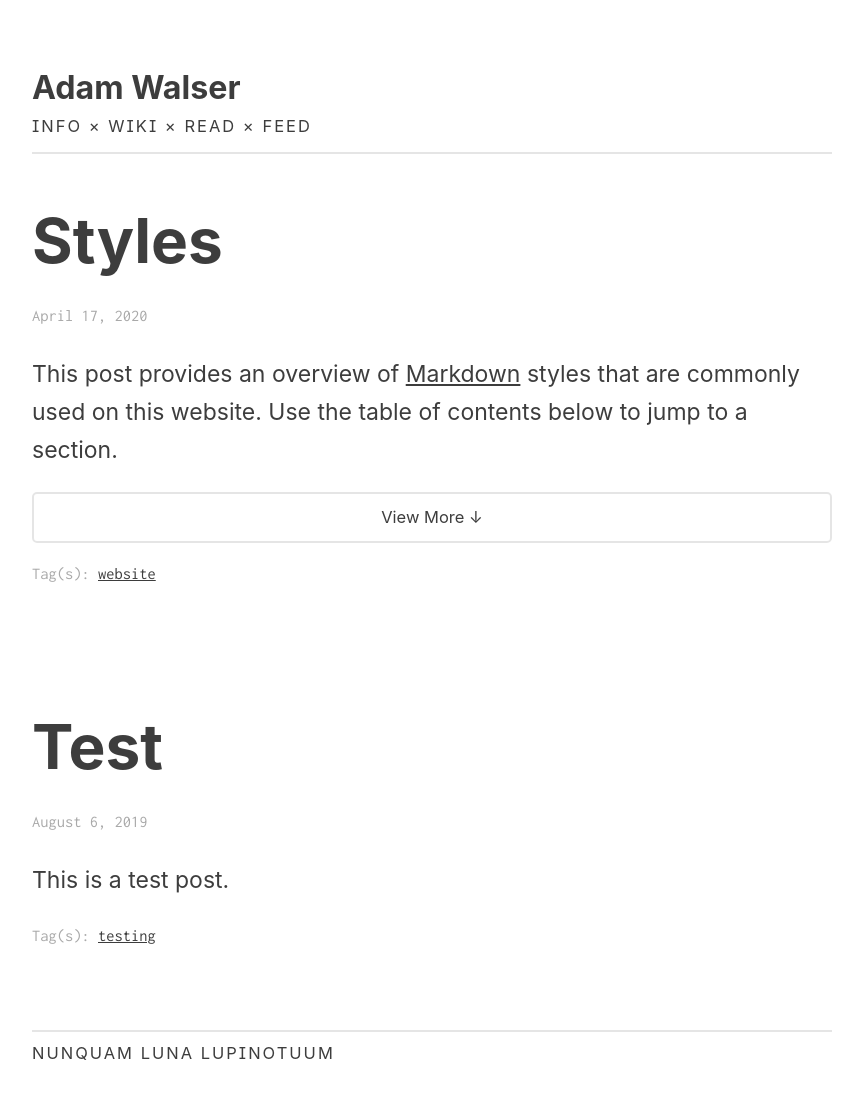
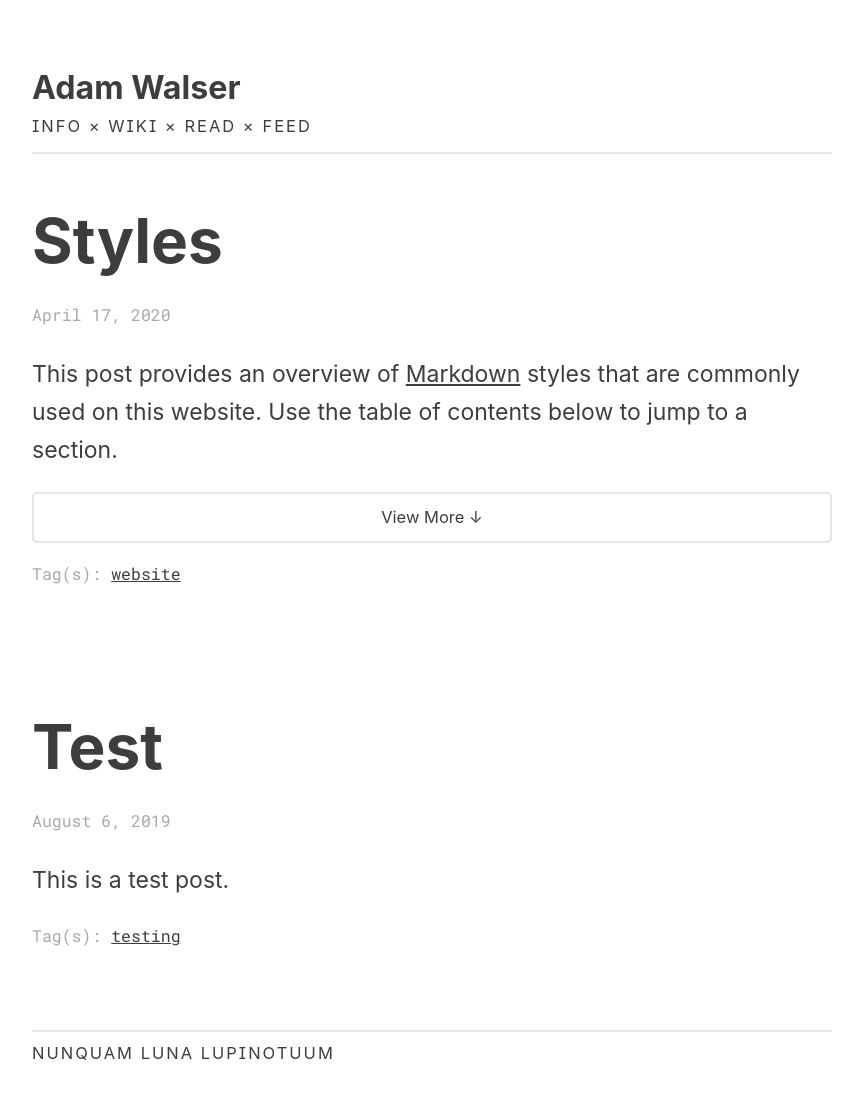
Before and after one commit to ajpwalser/ajpwalser.github.io, a Jekyll site: the page built from index.html, in a window 1280 px wide. Shown: the whole page, without its empty margins (208-1071 px from the left). Built offline with Jekyll 4.4.1, drawn with Linux system fonts in a browser that asks for light colours; some web fonts are replaced; the list of posts is cut into pages by our own code.

Commit message:
Update style.css

```diff
--- a/css/style.css
+++ b/css/style.css
@@ -141,7 +141,7 @@ h4 {
 time,
 .meta,
 figcaption {
-	font-family: 'Inconsolata', SFMono-Regular, Consolas, Liberation Mono, Menlo, monospace;
+	font-family: 'Roboto Mono', SFMono-Regular, Consolas, Liberation Mono, Menlo, monospace;
 	font-size: 0.718em;
 	color: rgb(169, 169, 169);
 }
@@ -174,8 +174,7 @@ blockquote {
 /* Code formatting */
 
 code {
-	font-family: 'Inconsolata', SFMono-Regular, Consolas, Liberation Mono, Menlo, monospace;
-	font-feature-settings: "zero";
+	font-family: 'Roboto Mono', SFMono-Regular, Consolas, Liberation Mono, Menlo, monospace;
 }
 
 pre {
```
